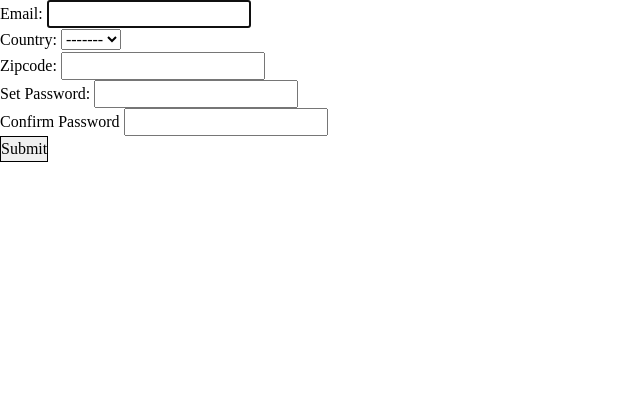
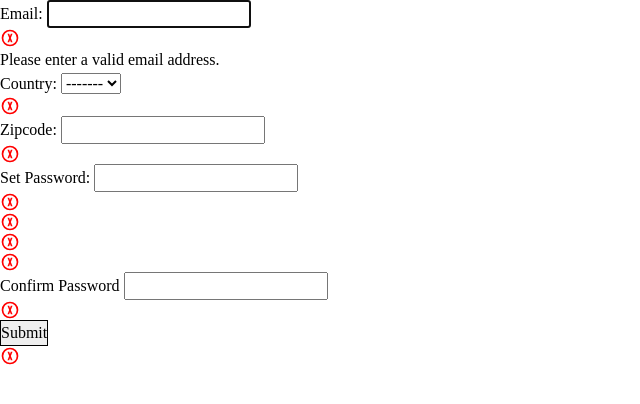
Before and after one commit to Liziloo/odin-email-form, a website built with webpack: page src/index.html in a window 1280 px wide. Shown: the whole page, without its empty margins (0-640 px from the left). Built offline with nearby package versions, Linux system fonts and the light colour scheme.

Commit message:
Add invalid icon

```diff
--- a/src/index.html
+++ b/src/index.html
@@ -10,7 +10,7 @@
                 <div class="input-set email">
                     <label for="email">Email:</label>
                     <input id="email" type="email" name="email" autofocus required>
-                    <div class="invalid-message"></div>
+                    <div class="invalid-message email">Please enter a valid email address.</div>
                 </div>
                 <div>
                     <div class="input-set country">
@@ -18,12 +18,12 @@
                         <select id="country" name="country" required>
                             <option selected disabled>-------</option>
                         </select>
-                        <div class="invalid-message"></div>
+                        <div class="invalid-message country"></div>
                     </div>
                     <div class="input-set zipcode">
                         <label for="zip">Zipcode:</label>
                         <input type="text" id="zip" name="zip" required>
-                        <div class="invalid-message"></div>
+                        <div class="invalid-message zip"></div>
                     </div>
                 </div>
                 <div class="input-set password">
--- a/src/index.js
+++ b/src/index.js
@@ -1,7 +1,21 @@
 import './styles/comeau-reset.css';
 import './styles/styles.css';
+import invalidIcon from './images/alpha-x-circle-outline.svg';
+
+const invalidDivs = document.querySelectorAll('.invalid-message');
+invalidDivs.forEach((div) => {
+    const icon = document.createElement('img');
+    icon.classList.add('invalid');
+    icon.src = invalidIcon;
+    div.prepend(icon);
+})
 
 const emailInput = document.querySelector('#email');
+emailInput.onfocusout = () => {
+    if (!emailInput.checkValidity()) {
+
+    }
+}
 
 const countryInput = document.querySelector('#country');
 
--- a/src/styles/styles.css
+++ b/src/styles/styles.css
@@ -0,0 +1,3 @@
+.invalid {
+    width: 20px;
+}
```
Also changed, not shown: src/images/alpha-x-circle-outline.svg (added).
